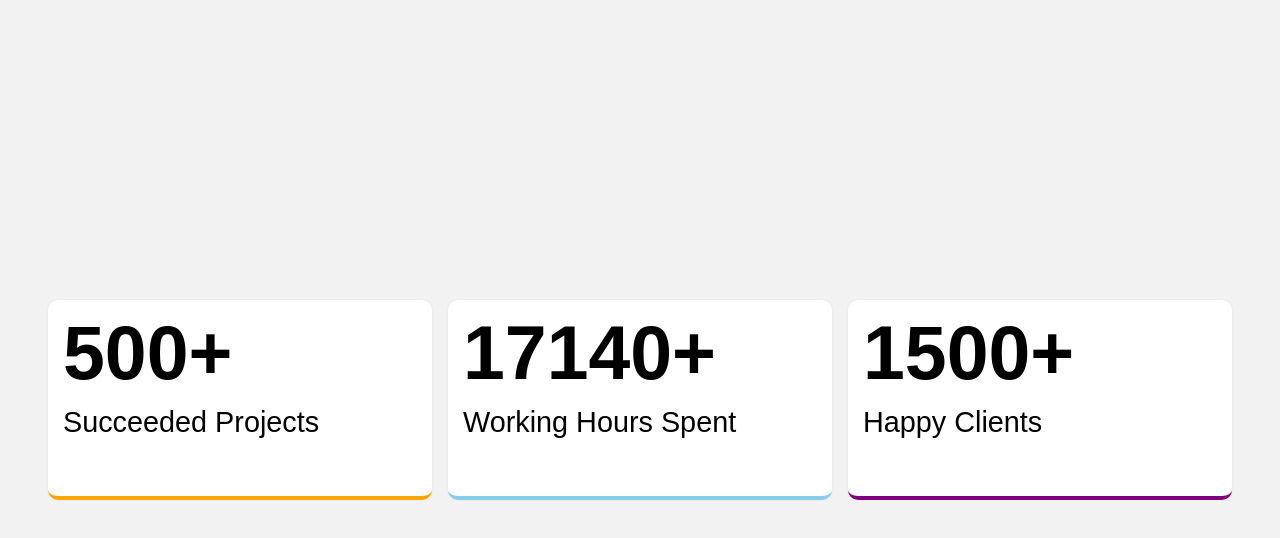
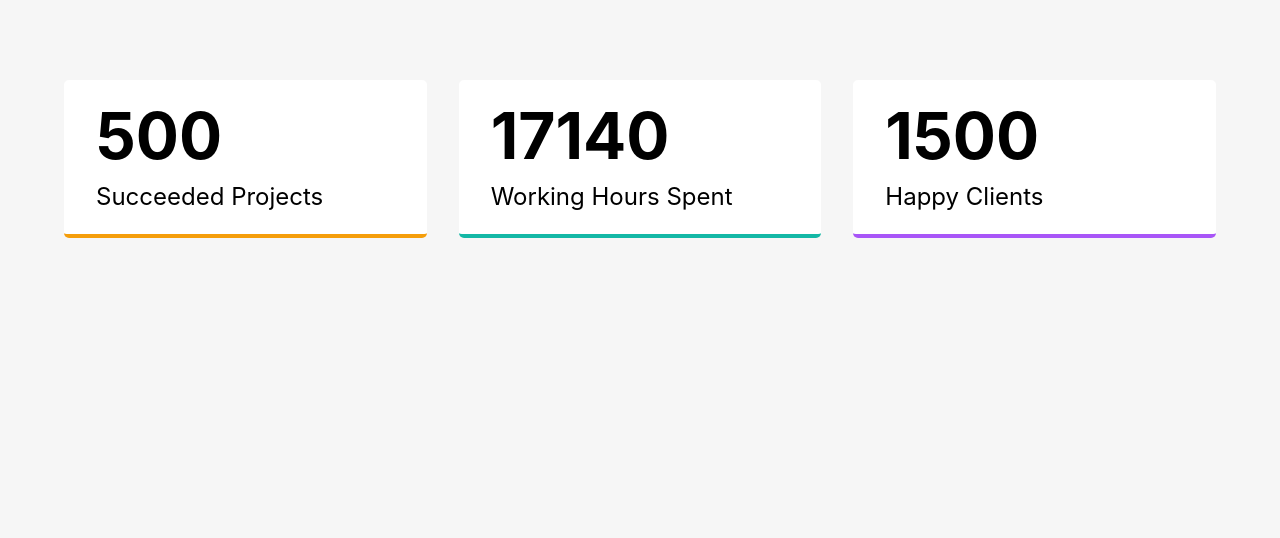
Before and after one commit to akashsanni/Numbers-feature, a plain HTML site: page index.html in a window 1280 px wide. Drawn offline with Linux system fonts and the light colour scheme.

Commit message:
commit 2
updated javascript

```diff
--- a/index.html
+++ b/index.html
@@ -8,22 +8,47 @@
     <title>Numbers</title>
 </head>
 <body>
-    <div id="main-container">
+
+    <section>
+        <!-- single number -->
+        <article>
+          <span class="number" data-value="500">0</span>
+          <p>Succeeded Projects</p>
+        </article>
+        <!-- end of single number -->
+        <!-- single number -->
+        <article>
+          <span class="number" data-value="17140">0</span>
+          <p>Working Hours Spent</p>
+        </article>
+        <!-- end of single number -->
+        <!-- single number -->
+        <article>
+          <span class="number" data-value="1500">0</span>
+          <p>Happy Clients</p>
+        </article>
+        <!-- end of single number -->
+      </section>
+
+
+
+      <!-- <div id="main-container">
 
         <div class="boxes" id="succeeded-projects">
-            <h1>500+</h1>
+            <h1 id="succeeded-projects-heading" data-value="main-container">500+</h1>
             <p>Succeeded Projects</p>
         </div>
         <div class="boxes" id="working-hours-spent">
-            <h1>17140+</h1>
+            <h1 id="working-hours-spent-heading" data-value="main-container">17140+</h1>
             <p>Working Hours Spent</p>
         </div>
         <div class="boxes" id="happy-clients">
-            <h1>1500+</h1>
+            <h1 id="happy-clients-heading" data-value="main-container">1500+</h1>
             <p>Happy Clients</p>
         </div>
 
-    </div>
+    </div> -->
+
 
     <script src="main.js"></script>
 </body>
--- a/main.js
+++ b/main.js
@@ -0,0 +1,96 @@
+
+
+const items= [...document.querySelectorAll('.number')]
+
+const updateCount = (e) => {
+   const value = parseInt(e.dataset.value)
+   const increment = Math.ceil(value/1000)
+   let initialValue = 0
+
+   const counter = setInterval(function(){
+        initialValue+=increment
+        if(initialValue>value){
+
+            e.textContent = `${value}`
+            clearInterval(counter)
+            return;
+        }
+        e.textContent = `${initialValue}`
+   },1)
+}
+items.forEach((item)=>{
+   updateCount(item)
+})
+
+
+
+
+
+
+
+//for counting by setInterval(fuct(),1)
+
+// const succeededProjectsHeading = document.querySelector("#succeeded-projects-heading")
+// const workingHours = document.querySelector('#working-hours-spent-heading')
+// const happyClients = document.querySelector('#happy-clients-heading')
+// let interval = 1;
+// function countTo(){
+//     let from = 1;
+//     let to = 200;
+//     let step = to > from ? 1 : -1;
+
+//     if(from == to ){
+//         succeededProjectsHeading.textContent = from;
+//         return;
+//     }
+
+//     let counter = setInterval(function(){
+//         from += step;
+//         succeededProjectsHeading.textContent = from + "+";
+
+//         if(to === from){
+//             clearInterval(counter)
+//         }
+//     },interval);
+// };
+// countTo();
+// function countToW(){
+//     let from = 1;
+//     let to = 531;
+//     let step = to > from ? 1 : -1;
+
+//     if(from == to ){
+//         workingHours.textContent = from;
+//         return;
+//     }
+
+//     let counter = setInterval(function(){
+//         from += step;
+//         workingHours.textContent = from + "+";
+
+//         if(to === from){
+//             clearInterval(counter)
+//         }
+//     },interval);
+// };
+// countToW();
+// function countToH(){
+//     let from = 1;
+//     let to = 432;
+//     let step = to > from ? 1 : -1;
+
+//     if(from == to ){
+//         happyClients.textContent = from;
+//         return;
+//     }
+
+//     let counter = setInterval(function(){
+//         from += step;
+//         happyClients.textContent = from + "+";
+
+//         if(to === from){
+//             clearInterval(counter)
+//         }
+//     },interval);
+// };
+// countToH();
--- a/style.css
+++ b/style.css
@@ -1,4 +1,76 @@
-@import url('https://fonts.googleapis.com/css2?family=Montserrat&display=swap');
+*{
+    margin:0;
+    padding:0;
+    box-sizing: border-box;
+}
+
+ body {
+    background: rgba(243, 243, 243, 0.712);
+    font-family: -apple-system, BlinkMacSystemFont, 'Segoe UI', Roboto, Oxygen,
+      Ubuntu, Cantarell, 'Open Sans', 'Helvetica Neue', sans-serif;
+    font-weight: 400;
+    line-height: 1.75;
+
+  }
+  p {
+    margin-bottom: 1.5rem;
+    max-width: 40em;
+  }
+
+ section {
+    padding: 5rem 0;
+    width: 90vw;
+    max-width: 1170px;
+    margin: 0 auto;
+    display: grid;
+    gap: 2rem;
+  }
+
+  @media screen and (min-width: 768px) {
+    section {
+      grid-template-columns: 1fr 1fr;
+    }
+  }
+  @media screen and (min-width: 992px) {
+    section {
+      grid-template-columns: 1fr 1fr 1fr;
+    }
+  }
+
+  article {
+    background: white;
+    padding: 1rem 2rem;
+    border-radius: 5px;
+    border-bottom: 4px solid transparent;
+  }
+
+  article span {
+    font-size: 4rem;
+    font-weight: 700;
+    line-height: 1.25;
+  }
+
+  article p {
+    margin: 0;
+    text-transform: capitalize;
+    font-size: 1.5rem;
+  }
+
+  article:nth-of-type(1) {
+    border-bottom-color: #f59e0b;
+  }
+  article:nth-of-type(2) {
+    border-bottom-color: #14b8a6;
+  }
+  article:nth-of-type(3) {
+    border-bottom-color: #a855f7;
+  }
+
+
+
+
+
+  /* @import url('https://fonts.googleapis.com/css2?family=Montserrat&display=swap');
 *{
     margin: 0;
     padding: 0;
@@ -12,14 +84,13 @@ body{
 
 #main-container{
     display: grid;
-    height: 100vh;
+
     grid-template-columns: repeat(auto-fit, minmax(300px,1fr));
-    grid-auto-rows: 25vh;
+    grid-auto-rows: 26vh;
     gap: 1em;
     padding: 3rem;
-    justify-content: center;
-    align-content:center;
-    /* border: 4px solid orange; */
+
+
 }
 
 .boxes{
@@ -27,7 +98,7 @@ body{
 
 
     background-color: white;
-    border-radius: 10px;
+    border-radius: 5px;
     box-shadow: 0 0 2px rgba(73, 73, 73, 0.089);
 
 }
@@ -42,8 +113,8 @@ h1{
 p{
 
     font-size: 1.8rem;
-    margin-left: 15px;
-    padding-top: 10px;
+    margin-left: 20px;
+    padding-top: 5px;
 }
 
 #succeeded-projects{
@@ -62,3 +133,4 @@ p{
 
     border-bottom: 4px solid purple;
 }
+ */
```
